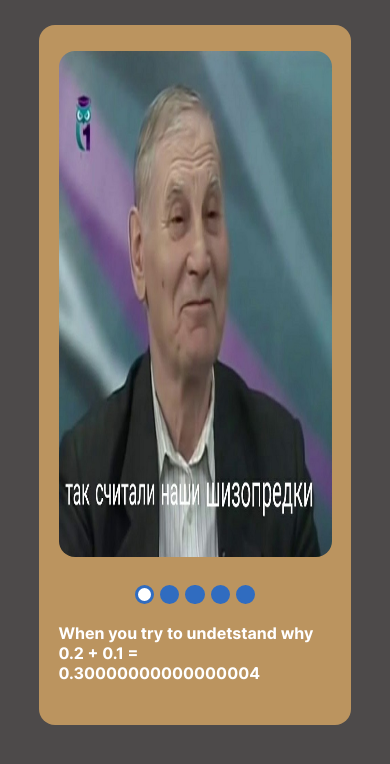
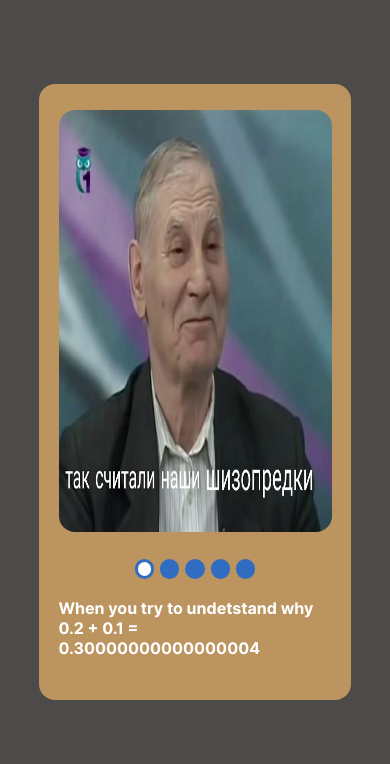
Before and after one commit to 40iq/cssMemeSlider, a plain HTML site: page cssMemeSlider/index.html in a window 390 px wide. Drawn offline with Linux system fonts and the light colour scheme.

Commit message:
feat: redone img resolution for resol<750px (Sun, Sep 17, 2023 5:50:25 PM)

```diff
--- a/cssMemeSlider/index.css
+++ b/cssMemeSlider/index.css
@@ -41,6 +41,7 @@ body {
 }
 .text-meme {
     display: none;
+    align-self: flex-start;
     font-family: 'Inter';
     font-style: normal;
     font-weight: 700;
@@ -127,7 +128,7 @@ body {
 }
 @media (max-width: 750px) {
     .container {
-        margin: 3vh auto;
+        margin: 10vh auto;
         width: 80vw;
     }
     .under-slider-container {
@@ -135,6 +136,7 @@ body {
     }
     .img-meme {
         width: 70vw;
+        height: 50vh;
     }
     .under-slider-container {
         flex-direction: column-reverse;
```
